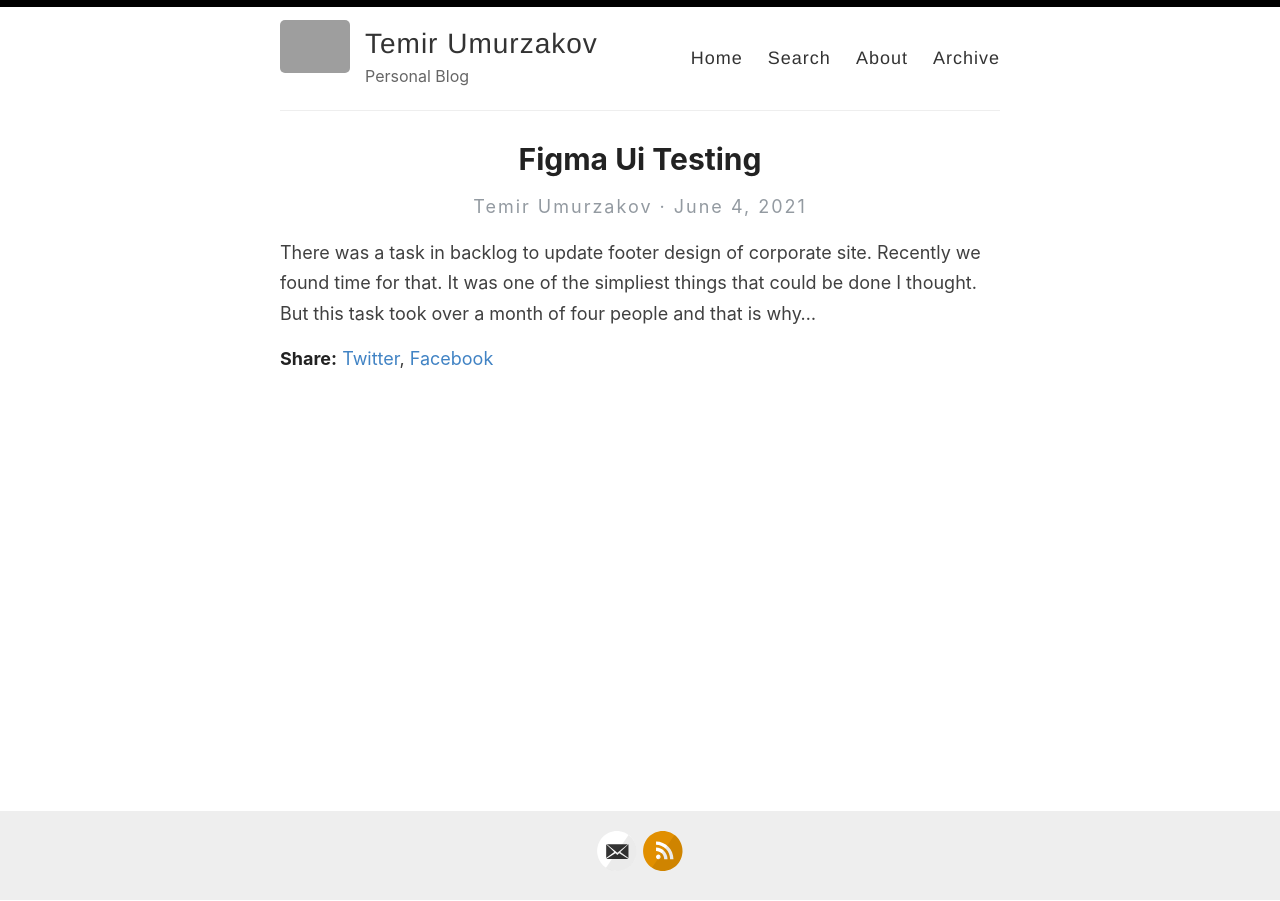
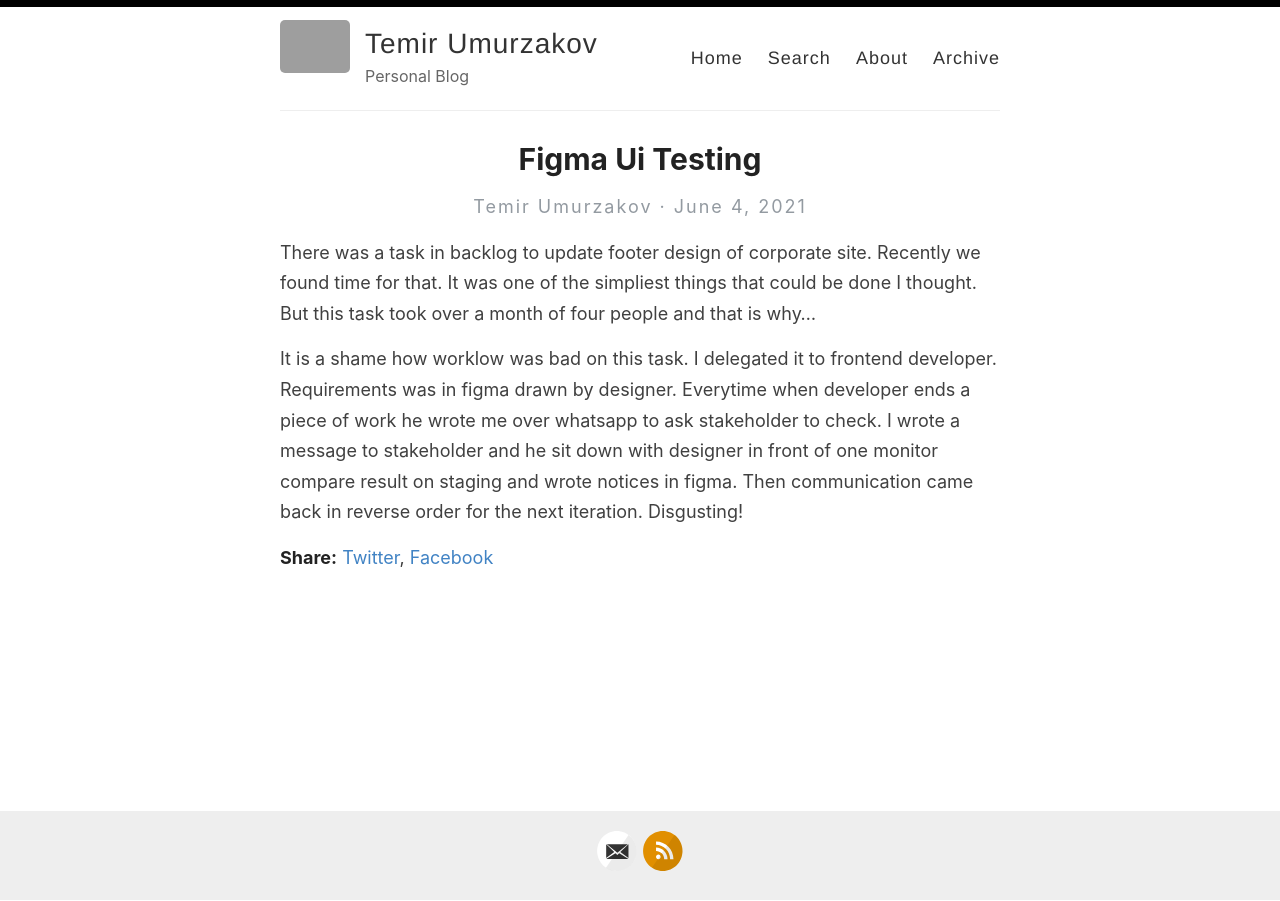
Before and after one commit to tumurzakov/tumurzakov.github.io, a Jekyll site: the page built from _posts/2021-06-04-figma-ui-testing.md, in a window 1280 px wide. Built offline with Jekyll 4.4.1, drawn with Linux system fonts in a browser that asks for light colours; our own code applies the rules of GitHub Pages for plain Markdown files; grey boxes are pictures that could not be loaded.

Commit message:
Update 2021-06-04-figma-ui-testing.md

```diff
--- a/_posts/2021-06-04-figma-ui-testing.md
+++ b/_posts/2021-06-04-figma-ui-testing.md
@@ -1 +1,3 @@
 There was a task in backlog to update footer design of corporate site. Recently we found time for that. It was one of the simpliest things that could be done I thought. But this task took over a month of four people and that is why...
+
+It is a shame how worklow was bad on this task. I delegated it to frontend developer. Requirements was in figma drawn by designer. Everytime when developer ends a piece of work he wrote me over whatsapp to ask stakeholder to check. I wrote a message to stakeholder and he sit down with designer in front of one monitor compare result on staging and wrote notices in figma. Then communication came back in reverse order for the next iteration. Disgusting!
```
